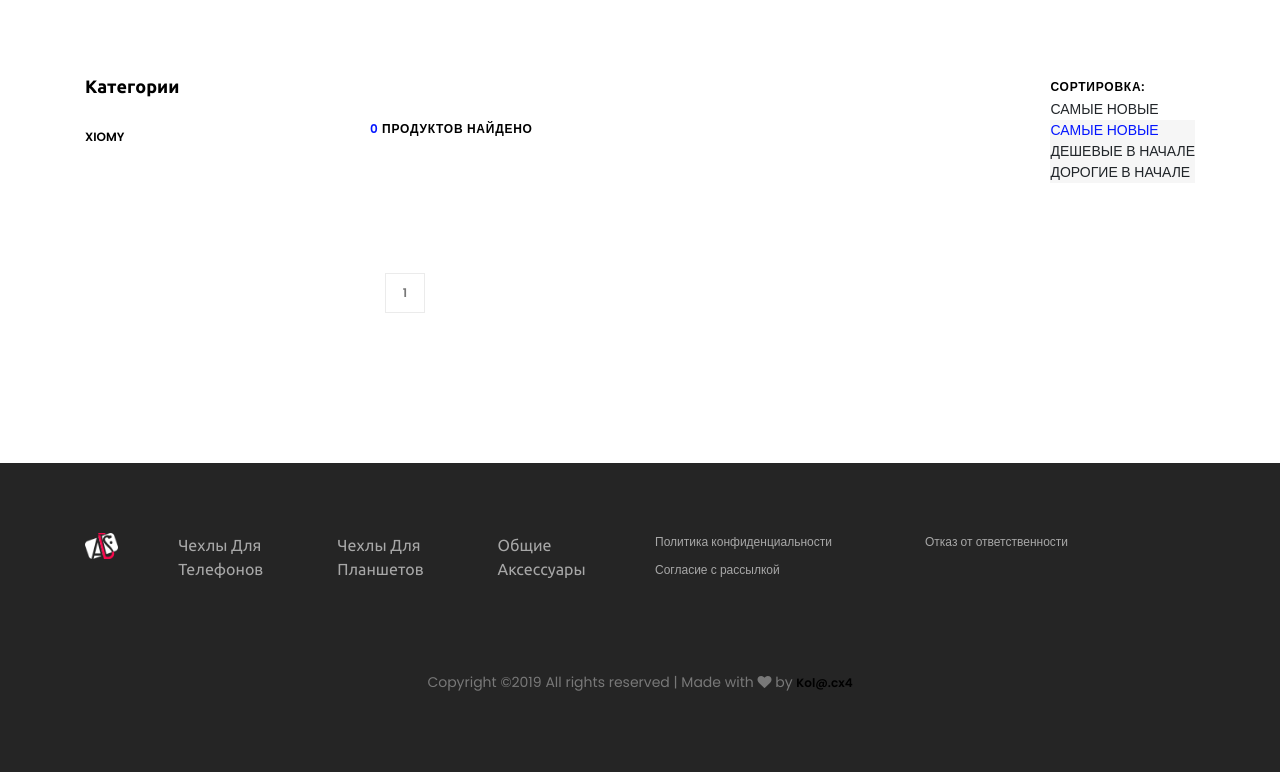
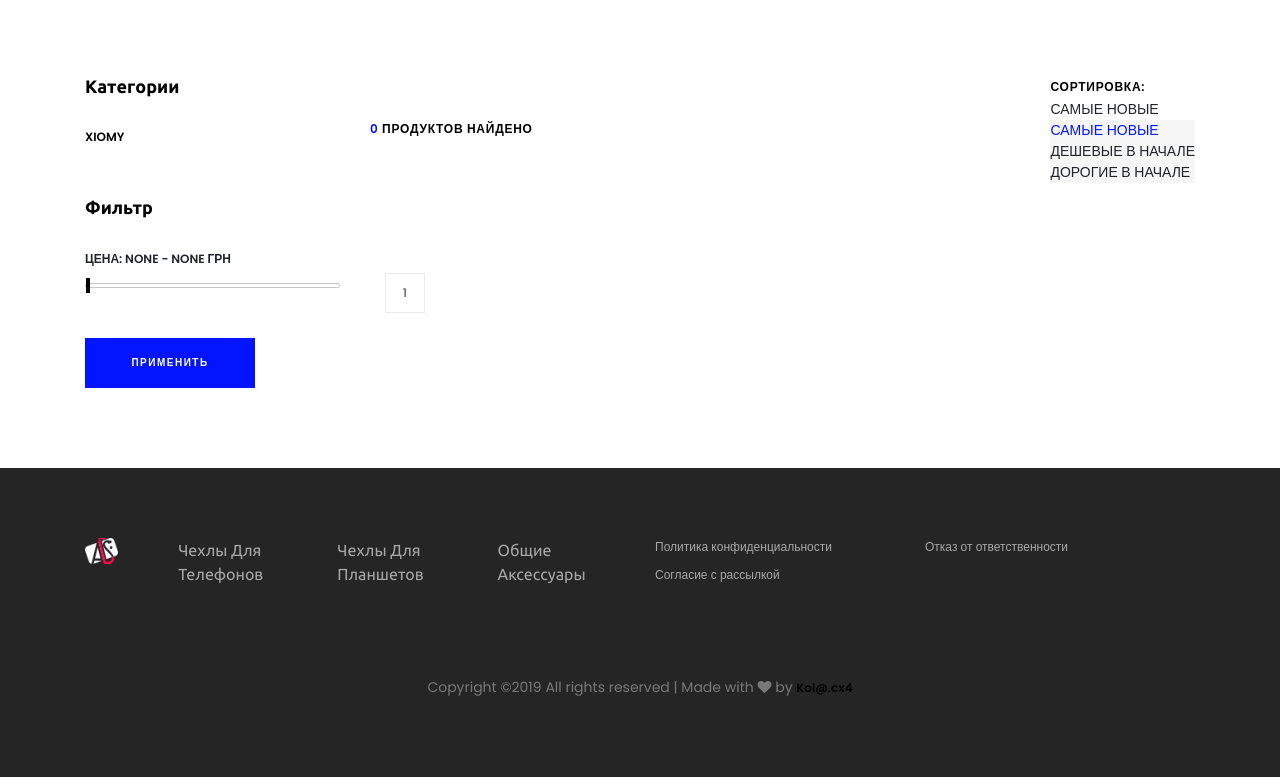
Before and after one commit to kolacx/my-shop-django, a Django app: page /category/chehlyi-dlya-planshetov/xiomy/ in a window 1280 px wide. Shown: the part 230-1007 px from the top of the page. Run offline with Django 3.2, Linux system fonts and the light colour scheme; data comes from the database, SQL or seed files in the repository; both versions use the stored data as it was after the commit; some libraries are stand-ins or nearby versions.

Commit message:
add filter to shop page

```diff
--- a/shopengine/assert/css/core-style.css
+++ b/shopengine/assert/css/core-style.css
@@ -1225,7 +1225,7 @@
   .widget.price .range-price {
     font-size: 12px;
     font-weight: 600;
-    margin-top: 15px;
+    margin-bottom: 15px;
     text-transform: uppercase; }
   .widget.color .widget-desc ul {
     -ms-flex-wrap: wrap;
--- a/shopengine/assert/js/active.js
+++ b/shopengine/assert/js/active.js
@@ -110,9 +110,11 @@
             max: max,
             values: [value_min, value_max],
             slide: function (event, ui) {
-                var result = label_result + " " + unit + ui.values[0] + ' - ' + unit + ui.values[1];
+                var result = label_result + " " + ui.values[0] + ' - ' + ui.values[1] + ' ' + unit;
                 console.log(t);
                 t.closest('.slider-range').find('.range-price').html(result);
+                t.closest('.slider-range').find('#price_min').html(ui.values[0])
+                t.closest('.slider-range').find('#price_max').html(ui.values[1])
             }
         });
     });
@@ -388,6 +390,15 @@
 
       var a = $('.page-link').href;
 
+      var p_min = $('#price_min').text();
+      var p_max = $('#price_max').text();
+
+      p_min = +p_min - 1;
+      p_max = +p_max + 1;
+
+      console.log(p_min);
+      console.log(p_max);
+
       var urlParams = new URLSearchParams(window.location.search);
       var myParam = urlParams.get('page');
 
@@ -397,12 +408,12 @@
         myParam = '1'
       }
 
-      console.log(myParam)
-
       var data = {
         'order_by': data_value,
         'ajax': 'True',
-        'page': myParam
+        'page': myParam,
+        'p_min' : p_min,
+        'p_max' : p_max
       }
 
       $.ajax({
--- a/shopengine/shop/views.py
+++ b/shopengine/shop/views.py
@@ -1,3 +1,4 @@
+from django.db.models import Min, Max
 from django.shortcuts import render
 from django.template.loader import render_to_string
 from django.core.paginator import Paginator
@@ -111,6 +112,7 @@
 	get_menu_category = Menu.objects.get(slug=category)
 
 	products = Product.objects.filter(menu=get_menu_category, category=get_cat, is_active=True)
+	prices = Product.objects.filter(menu=get_menu_category, category=get_cat, is_active=True).aggregate(min=Min('price'), max=Max('price'))
 	products_all = Product.objects.filter(menu=get_menu_category, category=get_cat, is_active=True)
 
 	ajax_true = request.GET.get('ajax')
@@ -120,6 +122,12 @@
 
 	if ajax_true == 'True':
 		order_by = request.GET.get('order_by')
+
+		p_min = request.GET.get('p_min')
+		p_max = request.GET.get('p_max')
+
+		products = products.filter(price__gt=int(p_min))
+		products = products.filter(price__lt=int(p_max))
 
 		if order_by == 'price':
 			products = products.order_by('price')
@@ -169,7 +177,9 @@
 		'cat_' : cat_,
 		'cart' : cart,
 		'brand': brand,
-		'p_count' : len(products_all)
+		'p_count' : len(products_all),
+		'p_min' : prices['min'],
+		'p_max' : prices['max']
 	}
 	return	render(request, 'shop/shop_page.html', context)
 
@@ -197,6 +207,7 @@
 	get_mp = ModelPhone.objects.get(slug=product)
 
 	products = Product.objects.filter(menu=get_menu, category=get_cat, model_phone=get_mp, is_active=True)
+	prices = Product.objects.filter(menu=get_menu, category=get_cat, model_phone=get_mp, is_active=True).aggregate(min=Min('price'), max=Max('price'))
 	products_all = Product.objects.filter(menu=get_menu, category=get_cat, is_active=True)
 
 	ajax_true = request.GET.get('ajax')
@@ -206,6 +217,12 @@
 
 	if ajax_true == 'True':
 		order_by = request.GET.get('order_by')
+
+		p_min = request.GET.get('p_min')
+		p_max = request.GET.get('p_max')
+
+		products = products.filter(price__gt=int(p_min))
+		products = products.filter(price__lt=int(p_max))
 
 		if order_by == 'price':
 			products = products.order_by('price')
@@ -256,7 +273,9 @@
 		'get_menu' : get_menu_all,
 		'cart' : cart,
 		'brand': product,
-		'p_count' : len(products_all)
+		'p_count' : len(products_all),
+		'p_min' : prices['min'],
+		'p_max' : prices['max']
 	}
 
 	return	render(request, 'shop/shop_page.html', context)
--- a/shopengine/templates/shop/shop_page.html
+++ b/shopengine/templates/shop/shop_page.html
@@ -53,7 +53,27 @@
                     </div>
 
                     <!-- ##### Single Widget FILTER BY ##### -->
+                    <div class="widget price mb-50">
+                        <!-- Widget Title -->
+                        <h6 class="widget-title mb-30">Фильтр</h6>
+                        <!-- Widget Title 2 -->
+                        <!-- <p class="widget-title2 mb-30">Цене</p> -->
 
+                        <div class="widget-desc">
+                            <div class="slider-range">
+                                <div class="range-price">Цена: {{ p_min }} - {{ p_max }} грн</div>
+                                <div data-min="{{ p_min }}" data-max="{{ p_max }}" data-unit="грн" class="slider-range-price ui-slider ui-slider-horizontal ui-widget ui-widget-content ui-corner-all" data-value-min="{{ p_min }}" data-value-max="{{ p_max }}" data-label-result="Цена:">
+                                    <div class="ui-slider-range ui-widget-header ui-corner-all"></div>
+                                    <span class="ui-slider-handle ui-state-default ui-corner-all" tabindex="0"></span>
+                                    <span class="ui-slider-handle ui-state-default ui-corner-all" tabindex="0"></span>
+                                </div>
+                                <div id='price_min' style='display: none'>1</div>
+                                <div id='price_max' style='display: none'>12</div>
+                            </div>
+                        </div>
+
+                    </div>
+                    <a href="#" class="btn essence-btn" id="filter_go">Применить</a>
                     <!-- ##### Single Widget COLOR ##### -->
 
 
```
Also changed, not shown: shopengine/shopengine/settings.py (+4 -4 lines), shopengine/db.sqlite3.
